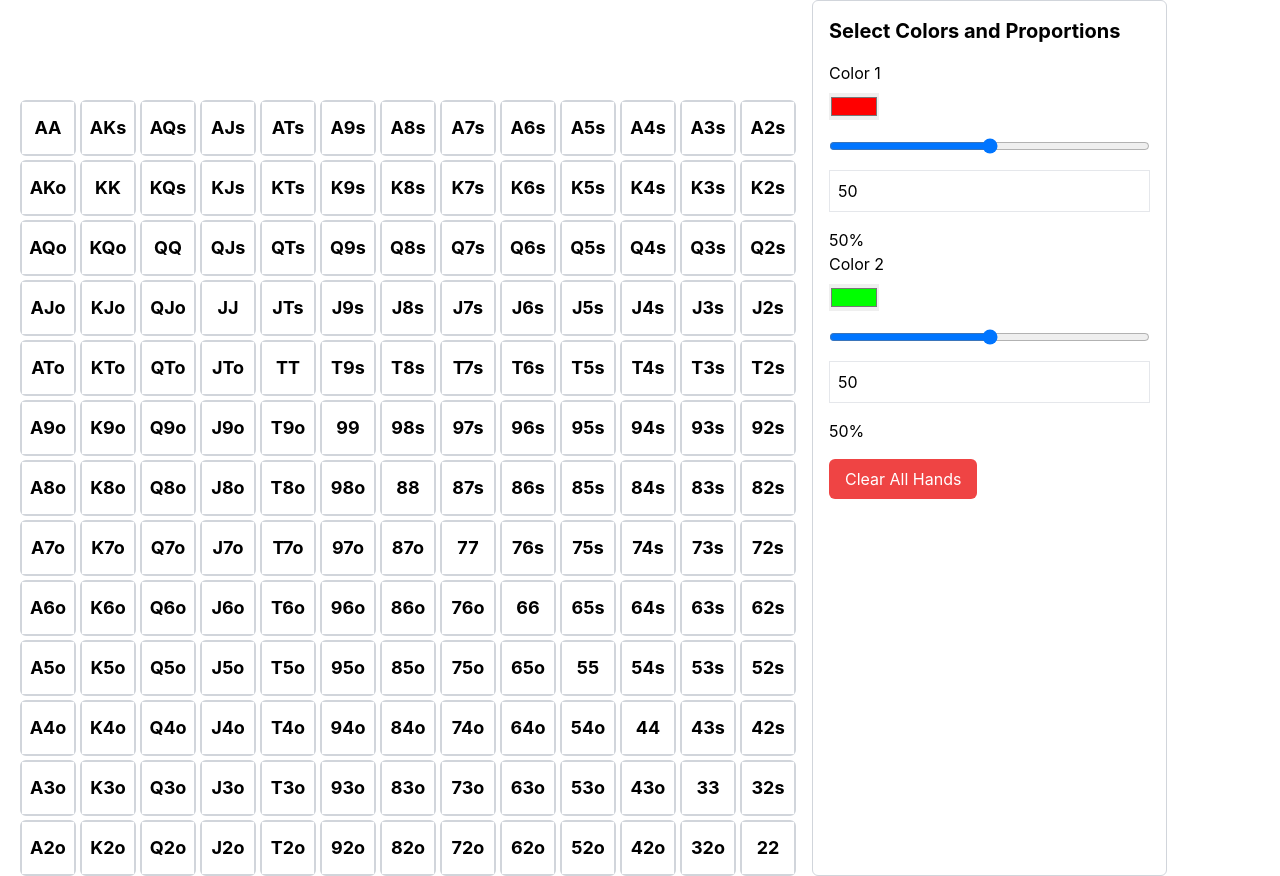
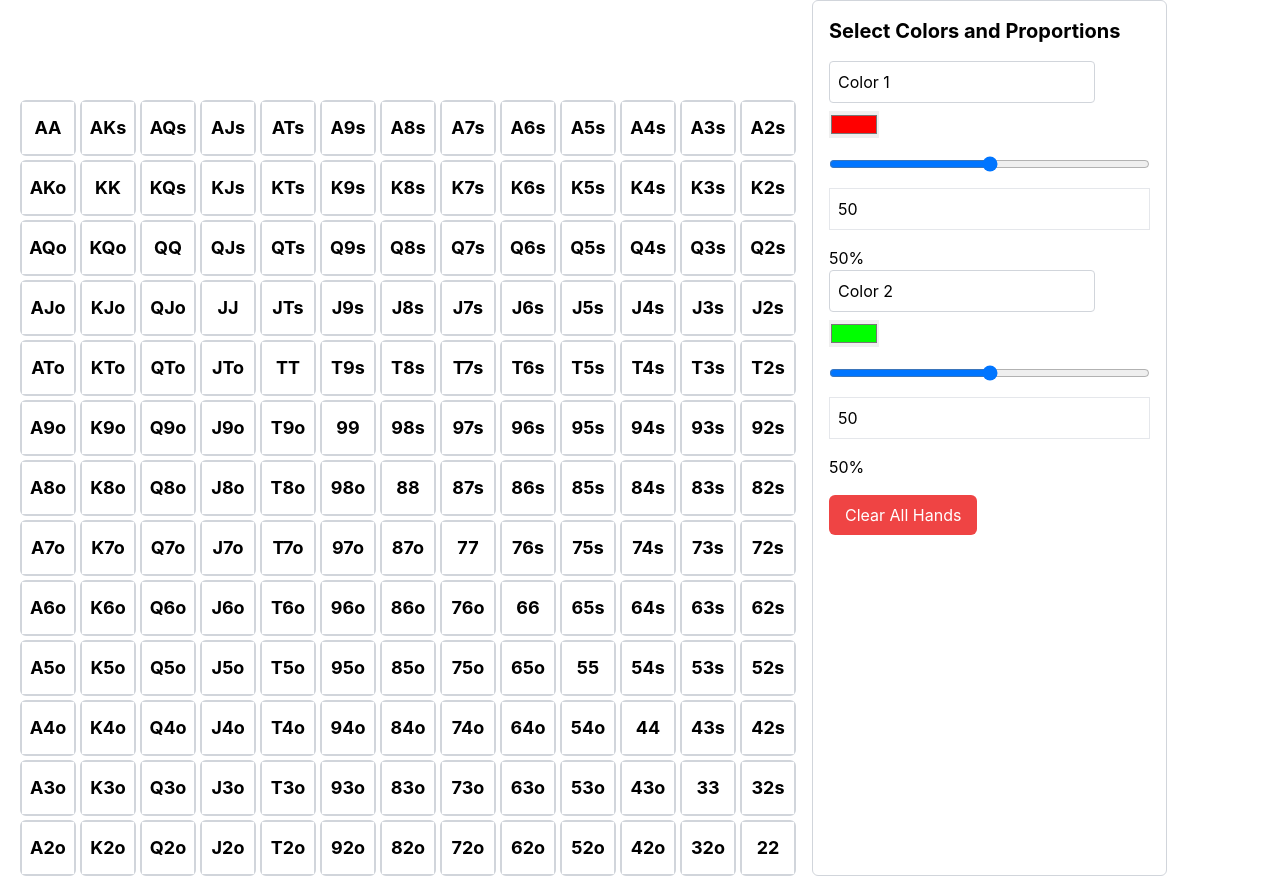
Before and after one commit to alkaupp/poker-range-app, a React (Create React App) app: page / in a window 1280 px wide. Built offline with nearby package versions, Linux system fonts and the light colour scheme.

Commit message:
Make color label editable

```diff
--- a/src/App.js
+++ b/src/App.js
@@ -51,6 +51,9 @@ function App() {
 
   // State to store the selected colors and proportions
   const [colorSettings, setColorSettings] = useState({ color1: '#ff0000', color2: '#00ff00', proportion1: 50, proportion2: 50 });
+    // State to store editable labels
+  const [label1, setLabel1] = useState('Color 1');
+  const [label2, setLabel2] = useState('Color 2');
 
   // Handle hand click - Apply the selected color and proportions
   const handleHandClick = (hand) => {
@@ -102,7 +105,12 @@ function App() {
 
         {/* Color 1 */}
         <div>
-          <label className="block mb-2">Color 1</label>
+        <input
+            type="text"
+            value={label1}
+            onChange={(e) => setLabel1(e.target.value)}
+            className="block mb-2 p-2 border border-gray-300 rounded"
+          />
           <input
             type="color"
             onChange={(e) => handleColorChange(e, 'color1')}
@@ -130,7 +138,12 @@ function App() {
 
         {/* Color 2 */}
         <div>
-          <label className="block mb-2">Color 2</label>
+        <input
+            type="text"
+            value={label2}
+            onChange={(e) => setLabel2(e.target.value)}
+            className="block mb-2 p-2 border border-gray-300 rounded"
+          />
           <input
             type="color"
             onChange={(e) => handleColorChange(e, 'color2')}
```
